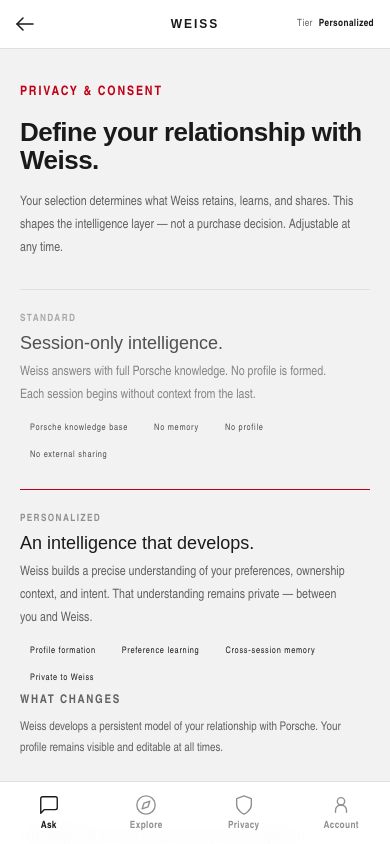
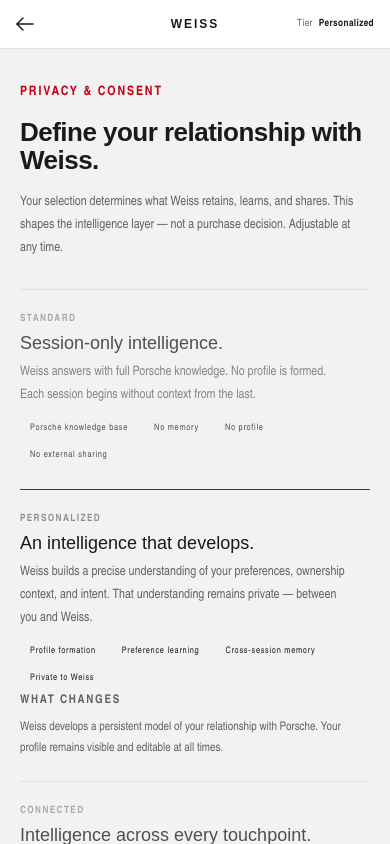
Before and after one commit to LuisLf12R/weiss-demo, a website: page index.html in a window 390 px wide. Drawn offline with Linux system fonts and the light colour scheme.

Commit message:
Remove mobile bottom tab bar

```diff
--- a/index.html
+++ b/index.html
@@ -149,8 +149,6 @@
 .context-banner { padding: 0 0 20px 0; display: flex; flex-wrap: wrap; align-items: center; justify-content: space-between; gap: 10px; margin-bottom: 0; background: transparent; border: none; box-shadow: none; }
 .context-copy p:first-child { font-size: 9px; font-weight: 700; letter-spacing: 0.14em; text-transform: uppercase; color: var(--accent); margin-bottom: 2px; }
 .context-copy p:last-child { font-size: 12px; color: var(--text-muted); }
-.mobile-tab-bar { display: none; }
-
 /*  --  --  hero  --  --  */
 .hero-title { font-family: "Porsche Next", Arial, sans-serif; font-size: clamp(36px, 6vw, 58px); font-weight: 400; letter-spacing: -0.025em; line-height: 1.05; margin-bottom: 13px; color: var(--text-primary); }
 .hero-body { font-size: 15px; color: var(--text-secondary); line-height: 1.72; max-width: 480px; margin-bottom: 26px; }
@@ -362,45 +360,8 @@
   /* Tier selection summary button */
   .primary-btn { font-size: 11px; padding: 14px; }
   .primary-btn:hover { opacity: 0.88; }
-
-  /* Bottom tab bar */
-  .mobile-tab-bar {
-    display: flex;
-    position: fixed;
-    bottom: 0;
-    left: 0;
-    right: 0;
-    z-index: 600;
-    background: rgba(255,255,255,0.97);
-    backdrop-filter: blur(12px);
-    border-top: 1px solid var(--border);
-    padding: 8px 0 max(8px, env(safe-area-inset-bottom));
-  }
-  .mobile-tab {
-    flex: 1;
-    display: flex;
-    flex-direction: column;
-    align-items: center;
-    gap: 4px;
-    background: none;
-    border: none;
-    cursor: pointer;
-    padding: 4px 0;
-    color: var(--text-muted);
-    font-family: inherit;
-    font-size: 10px;
-    font-weight: 600;
-    letter-spacing: 0.04em;
-    transition: color var(--spring);
-  }
-  .mobile-tab.active { color: var(--text-primary); }
-  .mobile-tab svg { transition: stroke var(--spring); }
-  .mobile-tab.active svg { stroke: var(--text-primary); }
-
-  /* Adjust bottom padding to account for tab bar */
-  .proto-main { padding-bottom: 100px; }
-  .hero-input-wrap { bottom: 72px; }
   .desktop-float-input { display: none !important; }
+
   }
 
 </style>
@@ -611,24 +572,6 @@
 
   </div>
   </div>
-  <nav class="mobile-tab-bar" id="mobileTabBar">
-    <button class="mobile-tab active" data-tab="ask" onclick="switchMobileTab('ask')">
-      <svg width="22" height="22" viewBox="0 0 24 24" fill="none" stroke="currentColor" stroke-width="1.5" stroke-linecap="round" stroke-linejoin="round"><path d="M21 15a2 2 0 0 1-2 2H7l-4 4V5a2 2 0 0 1 2-2h14a2 2 0 0 1 2 2z"/></svg>
-      <span>Ask</span>
-    </button>
-    <button class="mobile-tab" data-tab="discover" onclick="switchMobileTab('discover')">
-      <svg width="22" height="22" viewBox="0 0 24 24" fill="none" stroke="currentColor" stroke-width="1.5" stroke-linecap="round" stroke-linejoin="round"><circle cx="12" cy="12" r="10"/><polygon points="16.24 7.76 14.12 14.12 7.76 16.24 9.88 9.88 16.24 7.76"/></svg>
-      <span>Explore</span>
-    </button>
-    <button class="mobile-tab" data-tab="privacy" onclick="switchMobileTab('privacy')">
-      <svg width="22" height="22" viewBox="0 0 24 24" fill="none" stroke="currentColor" stroke-width="1.5" stroke-linecap="round" stroke-linejoin="round"><path d="M12 22s8-4 8-10V5l-8-3-8 3v7c0 6 8 10 8 10z"/></svg>
-      <span>Privacy</span>
-    </button>
-    <button class="mobile-tab" data-tab="tier" onclick="switchMobileTab('tier')">
-      <svg width="22" height="22" viewBox="0 0 24 24" fill="none" stroke="currentColor" stroke-width="1.5" stroke-linecap="round" stroke-linejoin="round"><circle cx="12" cy="8" r="4"/><path d="M6 20v-2a6 6 0 0 1 12 0v2"/></svg>
-      <span>Account</span>
-    </button>
-  </nav>
   <div class="desktop-float-input" id="desktopFloatInput" style="display:none;">
     <div class="desktop-float-wrap">
       <input type="text" id="floatInput" placeholder="Ask Weiss anything...">
@@ -1606,33 +1549,6 @@
   });
 }
 
-function switchMobileTab(tab) {
-  if (window.innerWidth > 768) return;
-  document.querySelectorAll('.mobile-tab').forEach(t => t.classList.toggle('active', t.dataset.tab === tab));
-  const ps = document.getElementById('protoScroll');
-  if (tab === 'ask') {
-    const hero = document.getElementById('s-hero');
-    if (hero && ps) ps.scrollTo({ top: 0, behavior: 'smooth' });
-    heroInput.focus();
-  } else if (tab === 'discover') {
-    const privacy = document.getElementById('s-privacy');
-    if (privacy && ps) {
-      const top = privacy.getBoundingClientRect().top - ps.getBoundingClientRect().top + ps.scrollTop - 16;
-      ps.scrollTo({ top, behavior: 'smooth' });
-    }
-  } else if (tab === 'privacy') {
-    const privacy = document.getElementById('s-privacy');
-    if (privacy && ps) {
-      const top = privacy.getBoundingClientRect().top - ps.getBoundingClientRect().top + ps.scrollTop - 16;
-      ps.scrollTo({ top, behavior: 'smooth' });
-    }
-  } else if (tab === 'tier') {
-    showTier();
-  }
-  const tabBar = document.getElementById('mobileTabBar');
-  if (tabBar) tabBar.style.display = tab === 'tier' ? 'none' : 'flex';
-}
-
 setStatus('ready', 'Ready');
 setInputEnabled(true);
 </script>
```
